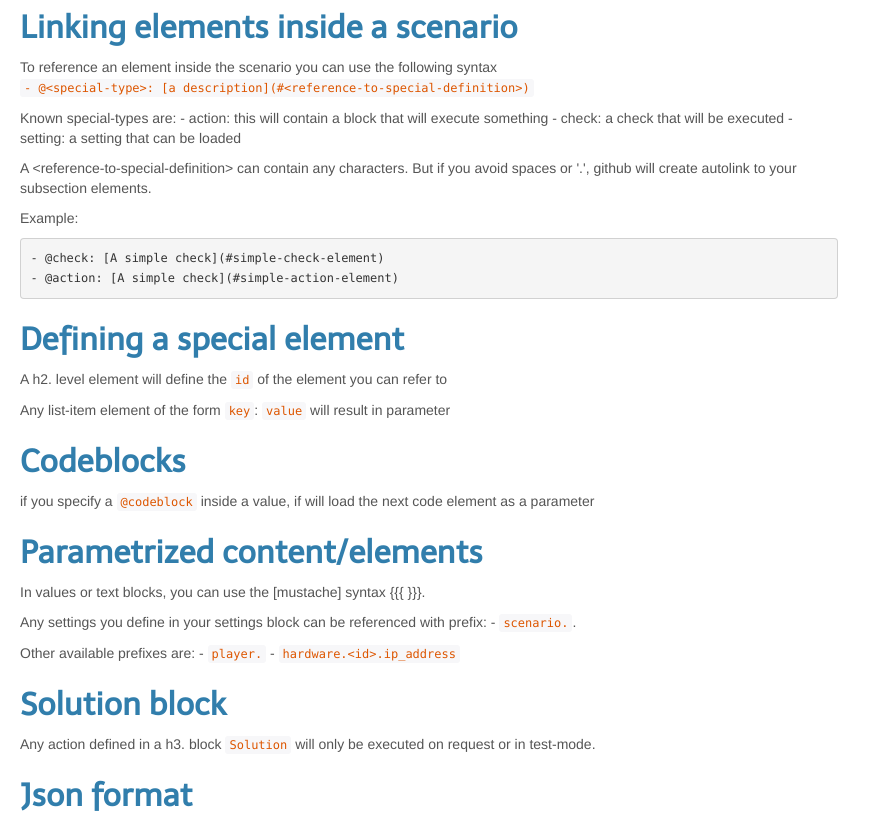
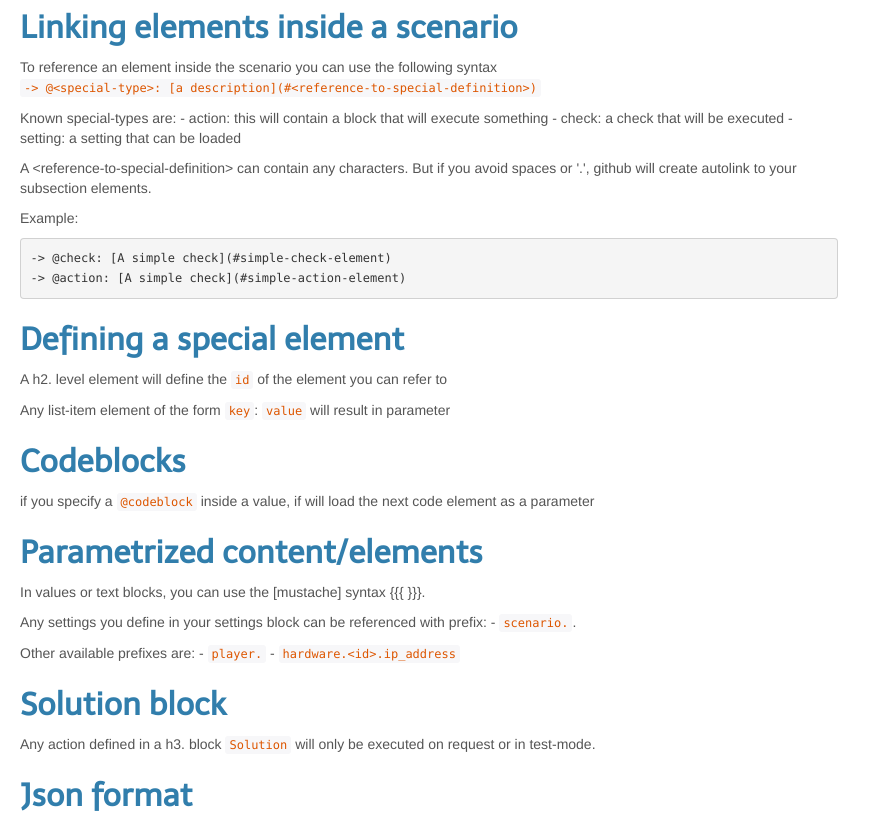
Before and after one commit to skillstester/skillstester-parser, a website: page docs/index.html in a window 1280 px wide. Shown: the part 1056-1878 px from the top of the page, without its empty margins (0-881 px from the left). Drawn offline with Linux system fonts and the light colour scheme.

Commit message:
updating docs

```diff
--- a/docs/index.html
+++ b/docs/index.html
@@ -87,7 +87,7 @@
 </ul>
 <h2>Linking elements inside a scenario</h2>
 <p>To reference an element inside the scenario you can use the following syntax
-<code>- @&lt;special-type&gt;: [a description](#&lt;reference-to-special-definition&gt;)</code></p>
+<code>-&gt; @&lt;special-type&gt;: [a description](#&lt;reference-to-special-definition&gt;)</code></p>
 <p>Known special-types are:
 - action: this will contain a block that will execute something
 - check: a check that will be executed
@@ -95,8 +95,8 @@
 <p>A &lt;reference-to-special-definition&gt; can contain any characters.
 But if you avoid spaces or '.', github will create autolink to your subsection elements.</p>
 <p>Example:</p>
-<pre><code>- @check: [A simple check](#simple-check-element)
-- @action: [A simple check](#simple-action-element)</code></pre>
+<pre><code>-&gt; @check: [A simple check](#simple-check-element)
+-&gt; @action: [A simple check](#simple-action-element)</code></pre>
 <h2>Defining a special element</h2>
 <p>A h2. level element will define the <code>id</code> of the element you can refer to</p>
 <p>Any list-item element of the form <code>key</code>: <code>value</code> will result in parameter</p>
```
Also changed, not shown: README.md.
